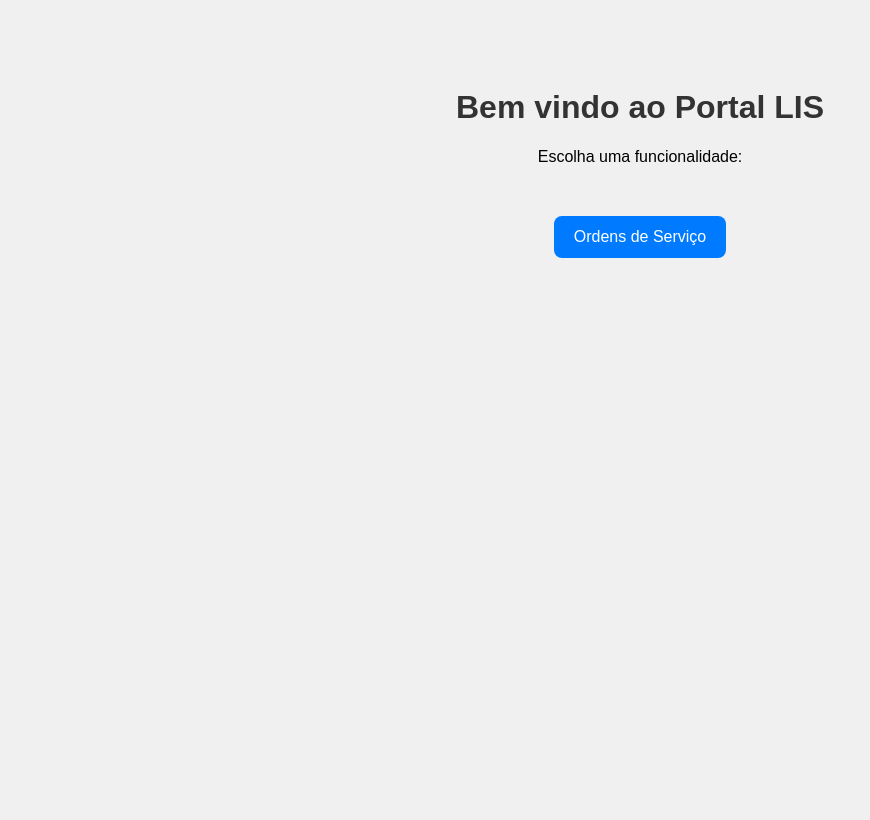
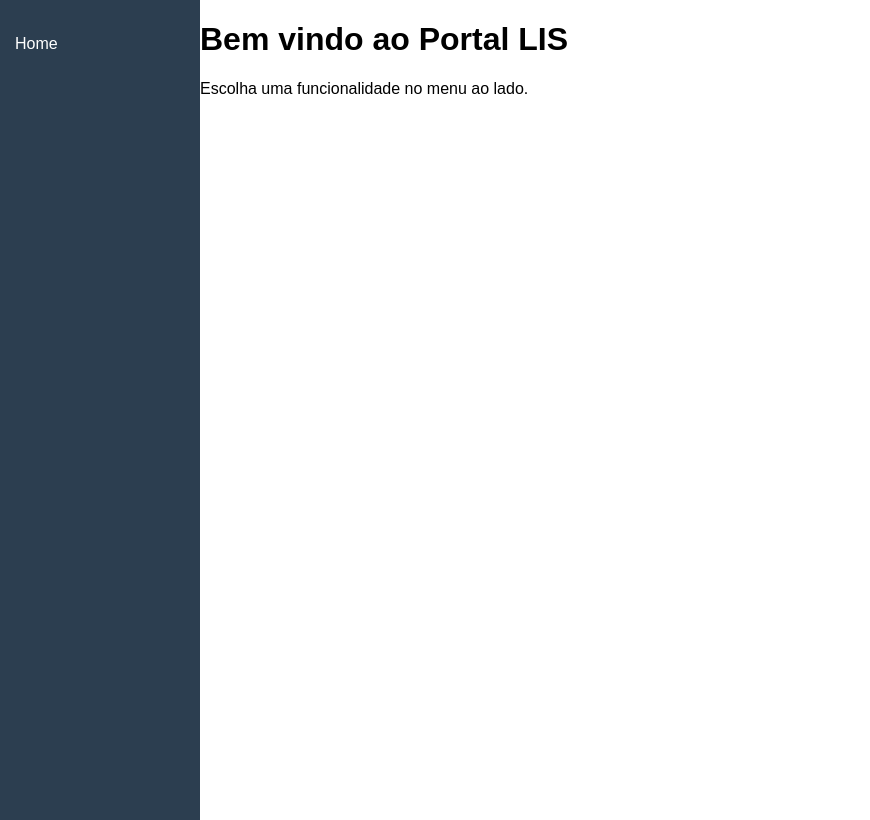
Before and after one commit to rodrigobsnunes/LIS-REPO, a Django app: page / in a window 1280 px wide. Shown: the whole page, without its empty margins (0-870 px from the left). Before the commit the page ends 258 px from the top, so only its background shows below. Run offline with Django 5.2, Linux system fonts and the light colour scheme.

Commit message:
add base template para sidepar e contexto para os links da sidebar

```diff
--- /dev/null
+++ b/src/homepage/context_processors.py
@@ -0,0 +1,8 @@
+from django.urls import reverse
+
+def sidebar_links(request):
+    return {
+        'sidebar_items': [
+            {'name': 'Home', 'url': reverse('homepage')},
+        ]
+    }
--- /dev/null
+++ b/src/homepage/templates/base.html
@@ -0,0 +1,50 @@
+<!DOCTYPE html>
+<html lang="en">
+<head>
+  <meta charset="UTF-8">
+  <title>{% block title %}Titulo{% endblock %}</title>
+  <style>
+    body {
+      margin: 0;
+      font-family: Arial, sans-serif;
+      display: flex;
+    }
+
+    .sidebar {
+      width: 200px;
+      background-color: #2c3e50;
+      color: white;
+      height: 100vh;
+      padding-top: 20px;
+    }
+
+    .sidebar a {
+      display: block;
+      color: white;
+      padding: 15px;
+      text-decoration: none;
+    }
+
+    .sidebar a:hover {
+      background-color: #34495e;
+    }
+
+    .content {
+      flex-grow: 1;
+      padding: 20px;
+    }
+  </style>
+</head>
+<body>
+  <div class="sidebar">
+    {% for item in sidebar_items %}
+            <a href="{{ item.url }}">{{ item.name }}</a>
+    {% endfor %}
+  </div>
+  <div id="content">
+        {% block content %}
+        <!-- Page-specific content will be injected here -->
+        {% endblock %}
+  </div>
+</body>
+</html>
--- a/src/homepage/templates/home.html
+++ b/src/homepage/templates/home.html
@@ -1,43 +1,10 @@
-<!DOCTYPE html>
-<html lang="en">
-<head>
-    <meta charset="UTF-8">
-    <title>Portal LIS</title>
-    <style>
-        body {
-            font-family: sans-serif;
-            background: #f0f0f0;
-            text-align: center;
-            padding: 60px;
-        }
-        h1 {
-            color: #333;
-        }
-        .nav-links {
-            margin-top: 40px;
-        }
-        .nav-links a {
-            display: inline-block;
-            margin: 10px;
-            padding: 12px 20px;
-            background-color: #007bff;
-            color: white;
-            text-decoration: none;
-            border-radius: 8px;
-        }
-        .nav-links a:hover {
-            background-color: #0056b3;
-        }
-    </style>
-</head>
-<body>
-    <h1>Bem vindo ao Portal LIS</h1>
-    <p>Escolha uma funcionalidade:</p>
+{% extends 'base.html' %}
 
-    <div class="nav-links">
-        {% for link in app_links %}
-            <a href="{{ link.url }}">{{ link.name }}</a>
-        {% endfor %}
-    </div>
-</body>
-</html>
+{% block title %}
+Portal LIS
+{% endblock %}
+
+{% block content %}
+<h1>Bem vindo ao Portal LIS</h1>
+    <p>Escolha uma funcionalidade no menu ao lado.</p>
+{% endblock %}
--- a/src/homepage/views.py
+++ b/src/homepage/views.py
@@ -2,5 +2,4 @@ from django.shortcuts import render
 from django.urls import reverse
 
 def home(request):
-    app_links = [{'name': 'Ordens de Serviço', 'url': reverse('ordens_servico:os_home')}]
-    return render(request, 'home.html', {'app_links': app_links})
+    return render(request, 'home.html')
--- a/src/portal_LIS/settings.py
+++ b/src/portal_LIS/settings.py
@@ -66,6 +66,7 @@ TEMPLATES = [
                 'django.template.context_processors.request',
                 'django.contrib.auth.context_processors.auth',
                 'django.contrib.messages.context_processors.messages',
+                'homepage.context_processors.sidebar_links',
             ],
         },
     },
```
